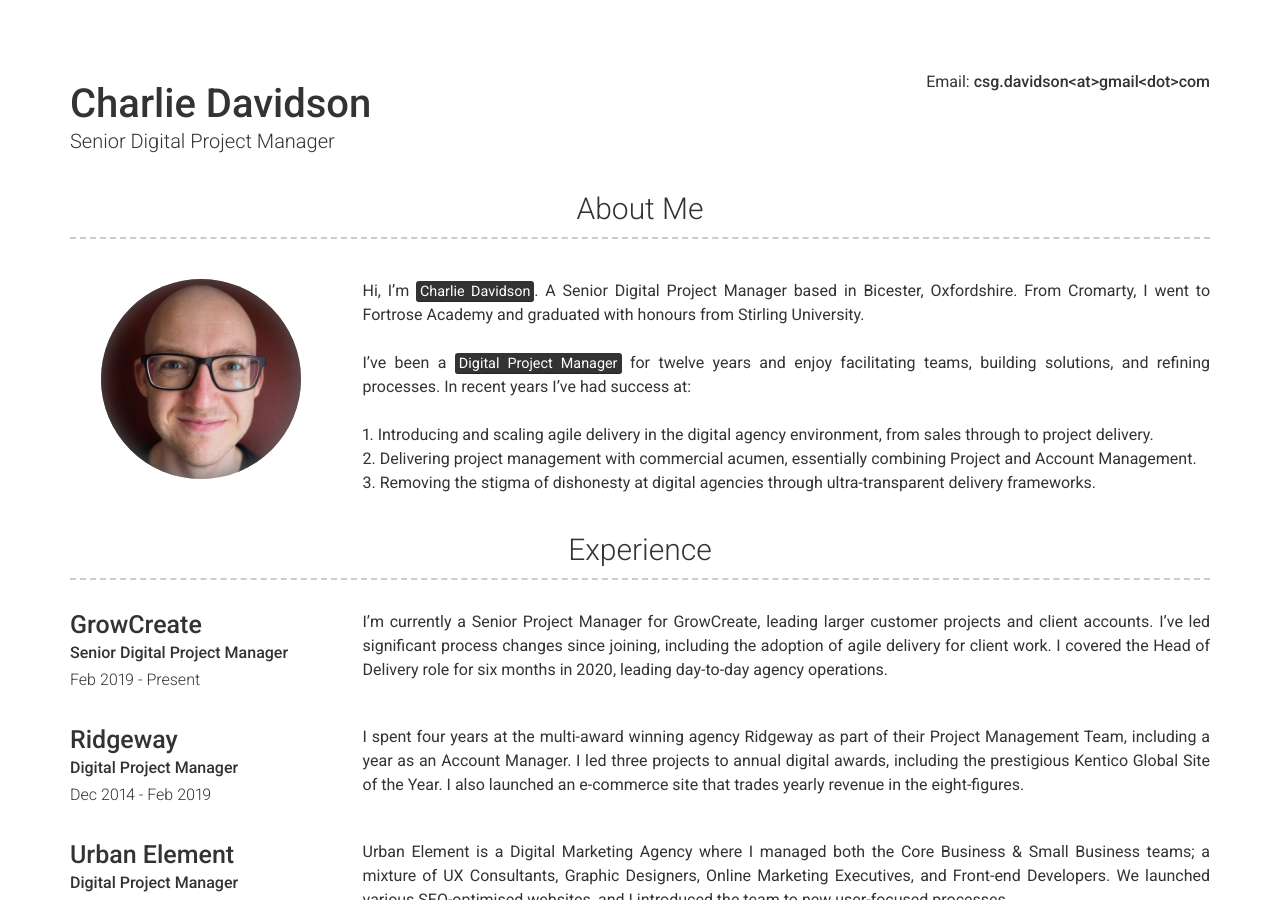
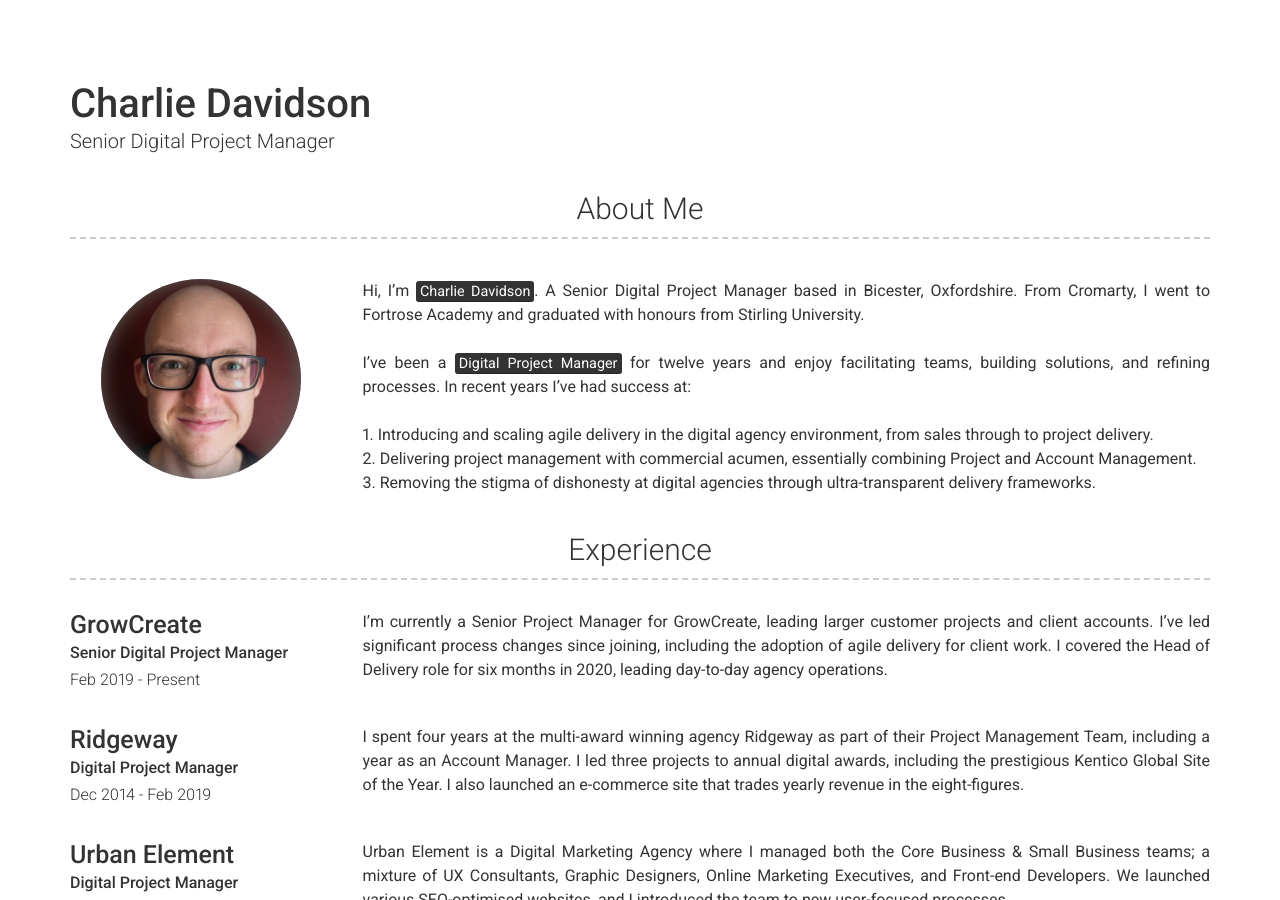
Before and after one commit to csgdavidson/Charlie-Davidson2, a Jekyll site: the page built from index.md, in a window 1280 px wide and 900 px high. Built offline with Jekyll 4.4.1, drawn with Linux system fonts in a browser that asks for light colours; nearby versions of some CDN libraries; some of the changed text lies outside the part shown.

Commit message:
Update _config.yml

```diff
--- a/_config.yml
+++ b/_config.yml
@@ -5,7 +5,6 @@ favicon: assets/favicon.ico
 # Personal info
 name: Charlie Davidson
 title: Senior Digital Project Manager
-email: csg.davidson<at>gmail<dot>com
 description: Hi! I’m Charlie Davidson. An Oxfordshire based, Senior Digital Project Manager.
 lang: en_gb
 url: https://charliedavidson.co.uk
```
